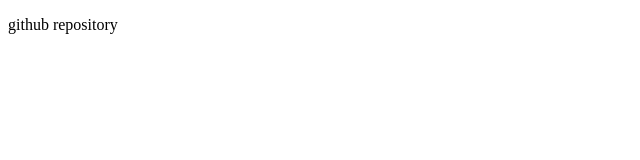
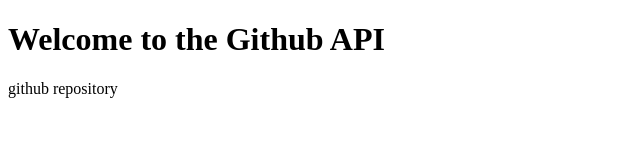
Before and after one commit to dhanar98/practice-for-github, a plain HTML site: page index.html in a window 1280 px wide. Shown: the whole page, without its empty margins (0-640 px from the left). Drawn offline with Linux system fonts and the light colour scheme.

Commit message:
new-feature added

```diff
--- a/index.html
+++ b/index.html
@@ -2,6 +2,7 @@
 <html>
   <body>
     <div>
+      <h1>Welcome to the Github API</h1>
       <p>github repository</p>
     </div>
   </body>
```
